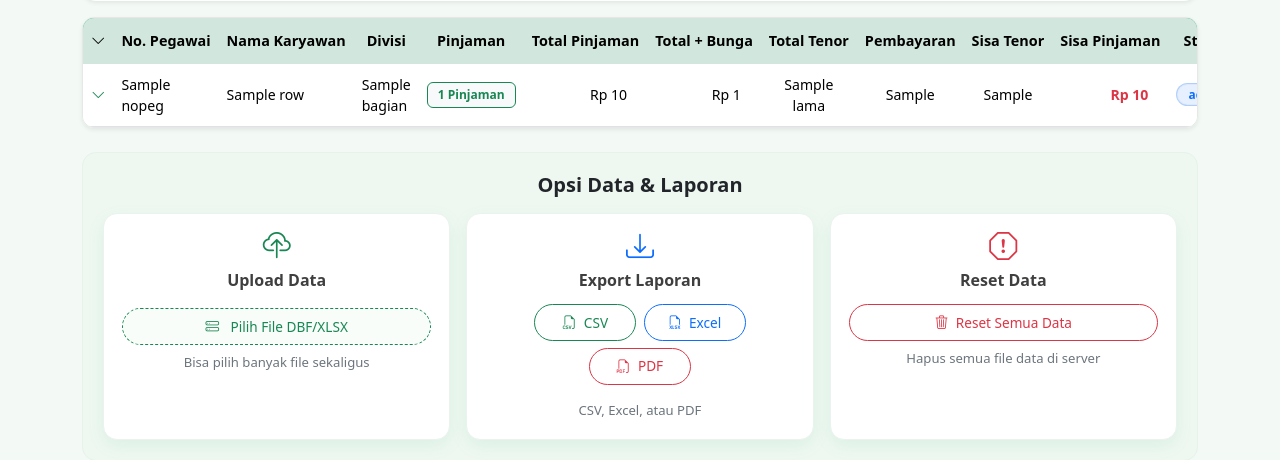
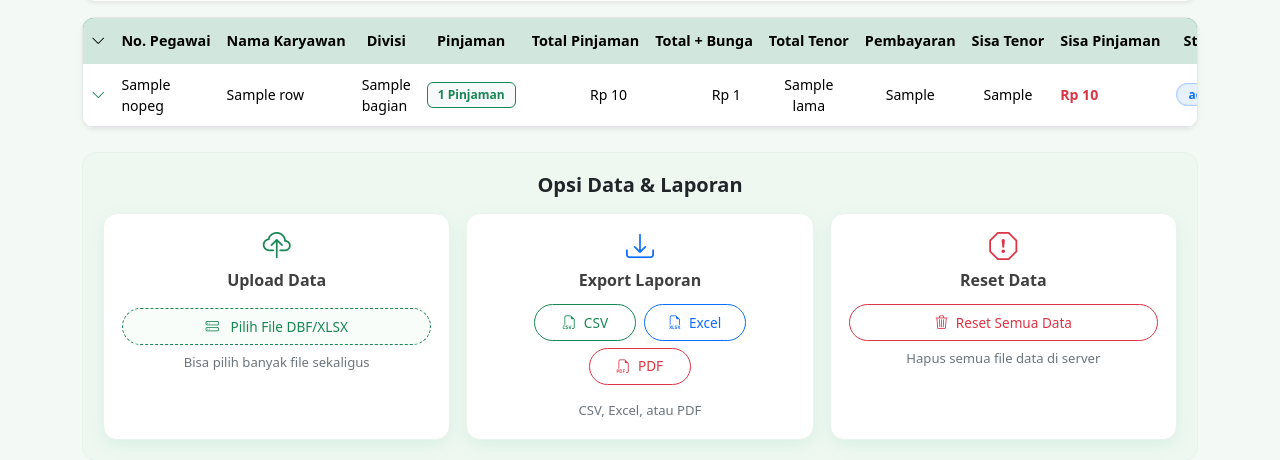
Before and after one commit to Taufiquramannnnn/webapp-hutkop-V2, a Flask app: template templates/index.html in a window 1280 px wide. Shown: the part 297-757 px from the top of the page. Run offline with Flask 3, Linux system fonts and the light colour scheme; the template is opened without the code that fills it: most values are stand-ins (such as "Sample title", 1, 10 or a date in 2020); some libraries are stand-ins or nearby versions.

Commit message:
Initial commit

```diff
--- a/templates/index.html
+++ b/templates/index.html
@@ -120,7 +120,7 @@
                 <td class="text-center">{{ sum.get('LAMA',0) }}</td>
                 <td class="text-center">{{ sum.get('ANGSURAN_KE',0) }}</td>
                 <td class="text-center">{{ sum.get('SISA_ANGSURAN',0) }}</td>
-                <td class="text-end fw-semibold text-danger">Rp {{ "{:,.0f}".format(sum.get('SISA_CICILAN',0)).replace(',', '.') }}</td>
+                <td class="text-start fw-semibold text-danger">Rp {{ "{:,.0f}".format(sum.get('SISA_CICILAN',0)).replace(',', '.') }}</td>
                 <td class="text-center">
                   {% set st = sum.get('STATUS','') %}
                   <span class="badge-pill
```
